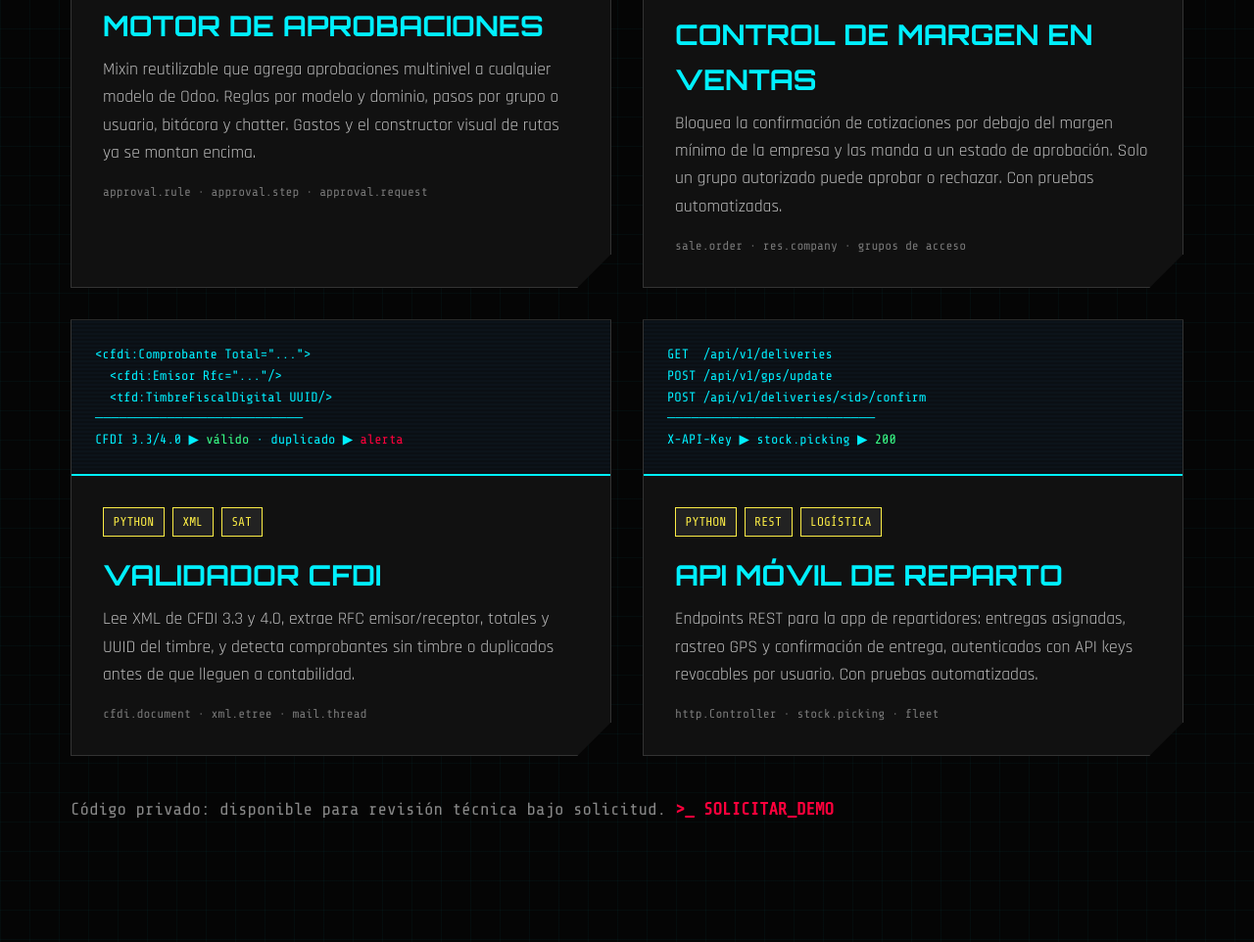
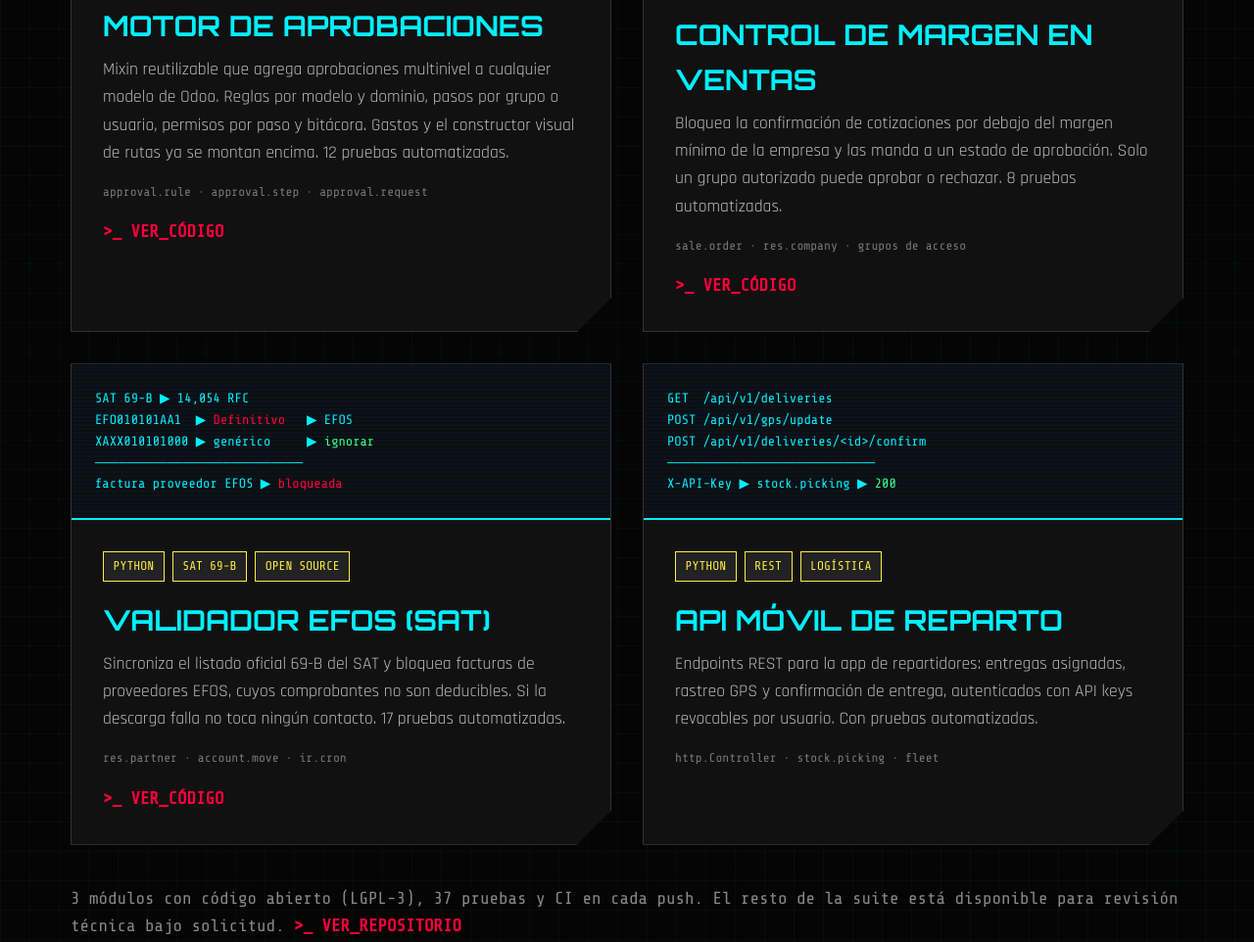
Before and after one commit to Isaacespd/Isaacespd.github.io, a plain HTML site: page index.html in a window 1280 px wide. Shown: the part 3931-4893 px from the top of the page at 98% size. Drawn offline with nearby package versions, Linux system fonts and the light colour scheme.

Commit message:
Link open-source Odoo addons, add EFOS card, mark degree as graduated
- Replace CFDI Validator card with EFOS Validator (SAT 69-B)
- "View code" links to the public odoo19-mx-addons repo for the three
  open-source modules; CTA now points to the repository
- Show test counts per module
- Degree status: graduated

Co-Authored-By: Claude Opus 5.5 <noreply@anthropic.com>

```diff
--- a/index.html
+++ b/index.html
@@ -139,8 +139,9 @@
                     <div class="project-info">
                         <div class="project-tags"><span class="tag">PYTHON</span><span class="tag">ODOO ORM</span><span class="tag">MIXIN</span></div>
                         <h3>Motor de Aprobaciones</h3>
-                        <p>Mixin reutilizable que agrega aprobaciones multinivel a cualquier modelo de Odoo. Reglas por modelo y dominio, pasos por grupo o usuario, bitácora y chatter. Gastos y el constructor visual de rutas ya se montan encima.</p>
+                        <p>Mixin reutilizable que agrega aprobaciones multinivel a cualquier modelo de Odoo. Reglas por modelo y dominio, pasos por grupo o usuario, permisos por paso y bitácora. Gastos y el constructor visual de rutas ya se montan encima. 12 pruebas automatizadas.</p>
                         <p class="odoo-stack">approval.rule · approval.step · approval.request</p>
+                        <a href="https://github.com/Isaacespd/odoo19-mx-addons/tree/main/base_approval_engine" target="_blank" rel="noopener" class="project-link">&gt;_ VER_CÓDIGO</a>
                     </div>
                 </article>
                 <article class="odoo-card fade-in" style="transition-delay: 0.1s;">
@@ -152,21 +153,23 @@ gerente ▶ <b>aprobar</b> / rechazar</pre>
                     <div class="project-info">
                         <div class="project-tags"><span class="tag">PYTHON</span><span class="tag">SALE</span><span class="tag">SEGURIDAD</span></div>
                         <h3>Control de Margen en Ventas</h3>
-                        <p>Bloquea la confirmación de cotizaciones por debajo del margen mínimo de la empresa y las manda a un estado de aprobación. Solo un grupo autorizado puede aprobar o rechazar. Con pruebas automatizadas.</p>
+                        <p>Bloquea la confirmación de cotizaciones por debajo del margen mínimo de la empresa y las manda a un estado de aprobación. Solo un grupo autorizado puede aprobar o rechazar. 8 pruebas automatizadas.</p>
                         <p class="odoo-stack">sale.order · res.company · grupos de acceso</p>
+                        <a href="https://github.com/Isaacespd/odoo19-mx-addons/tree/main/sale_margin_approval" target="_blank" rel="noopener" class="project-link">&gt;_ VER_CÓDIGO</a>
                     </div>
                 </article>
                 <article class="odoo-card fade-in" style="transition-delay: 0.2s;">
-                    <pre class="odoo-visual" aria-hidden="true">&lt;cfdi:Comprobante Total="..."&gt;
-  &lt;cfdi:Emisor Rfc="..."/&gt;
-  &lt;tfd:TimbreFiscalDigital UUID/&gt;
+                    <pre class="odoo-visual" aria-hidden="true">SAT 69-B ▶ 14,054 RFC
+EFO010101AA1  ▶ <i>Definitivo</i>   ▶ EFOS
+XAXX010101000 ▶ genérico     ▶ <b>ignorar</b>
 ──────────────────────────
-CFDI 3.3/4.0 ▶ <b>válido</b> · duplicado ▶ <i>alerta</i></pre>
+factura proveedor EFOS ▶ <i>bloqueada</i></pre>
                     <div class="project-info">
-                        <div class="project-tags"><span class="tag">PYTHON</span><span class="tag">XML</span><span class="tag">SAT</span></div>
-                        <h3>Validador CFDI</h3>
-                        <p>Lee XML de CFDI 3.3 y 4.0, extrae RFC emisor/receptor, totales y UUID del timbre, y detecta comprobantes sin timbre o duplicados antes de que lleguen a contabilidad.</p>
-                        <p class="odoo-stack">cfdi.document · xml.etree · mail.thread</p>
+                        <div class="project-tags"><span class="tag">PYTHON</span><span class="tag">SAT 69-B</span><span class="tag">OPEN SOURCE</span></div>
+                        <h3>Validador EFOS (SAT)</h3>
+                        <p>Sincroniza el listado oficial 69-B del SAT y bloquea facturas de proveedores EFOS, cuyos comprobantes no son deducibles. Si la descarga falla no toca ningún contacto. 17 pruebas automatizadas.</p>
+                        <p class="odoo-stack">res.partner · account.move · ir.cron</p>
+                        <a href="https://github.com/Isaacespd/odoo19-mx-addons/tree/main/l10n_mx_partner_validator" target="_blank" rel="noopener" class="project-link">&gt;_ VER_CÓDIGO</a>
                     </div>
                 </article>
                 <article class="odoo-card fade-in" style="transition-delay: 0.3s;">
@@ -183,7 +186,7 @@ X-API-Key ▶ stock.picking ▶ <b>200</b></pre>
                     </div>
                 </article>
             </div>
-            <p class="odoo-cta fade-in">Código privado: disponible para revisión técnica bajo solicitud. <a href="#contacto" class="project-link">&gt;_ SOLICITAR_DEMO</a></p>
+            <p class="odoo-cta fade-in">3 módulos con código abierto (LGPL-3), 37 pruebas y CI en cada push. El resto de la suite está disponible para revisión técnica bajo solicitud. <a href="https://github.com/Isaacespd/odoo19-mx-addons" target="_blank" rel="noopener" class="project-link">&gt;_ VER_REPOSITORIO</a></p>
         </section>
 
         <!-- Sección Proyectos -->
@@ -282,7 +285,7 @@ X-API-Key ▶ stock.picking ▶ <b>200</b></pre>
         <section id="contacto" class="section">
             <div class="contact-card fade-in">
                 <h2 class="glitch" data-text="ESTABLECER_CONEXIÓN">ESTABLECER_CONEXIÓN</h2>
-                <p>Ingeniería en Sistemas (Dic 2025) | Nivel de Inglés: C1 Avanzado</p>
+                <p>Ingeniería en Sistemas · Titulado | Nivel de Inglés: C1 Avanzado</p>
                 <p>El sistema está preparado para recibir transmisiones. ¿Tienes un proyecto o posición en mente?</p>
                 <a href="mailto:isaacespinosabel@gmail.com" class="btn-cyberpunk">ENVIAR_PAQUETE_DE_DATOS</a>
                 <div class="deco-lines"></div>
--- a/style.css
+++ b/style.css
@@ -770,3 +770,7 @@ footer {
         padding: 1rem;
     }
 }
+
+.odoo-card .project-link {
+    margin-top: 1rem;
+}
```
Also changed, not shown: en.html (+15 -12 lines).
